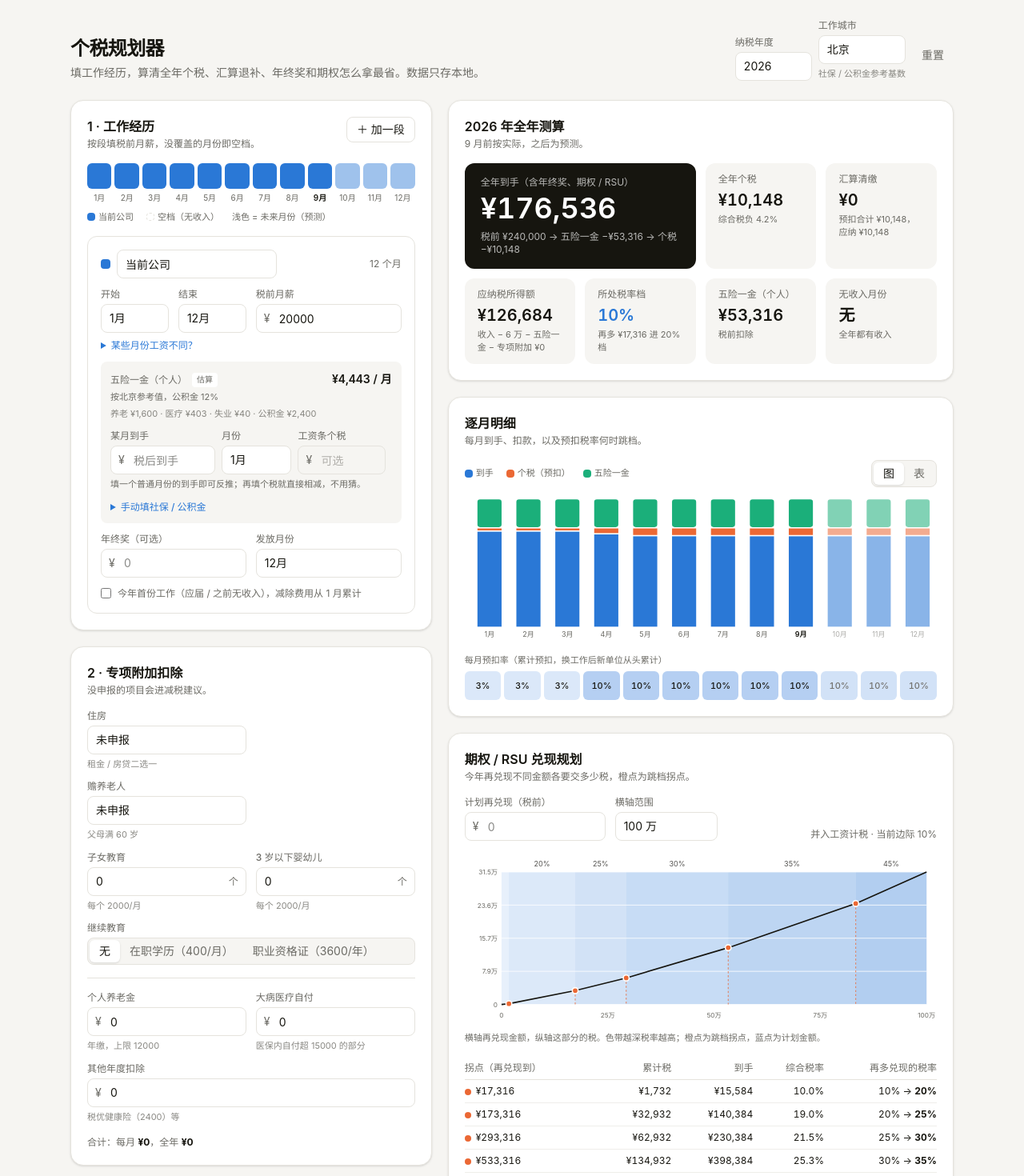
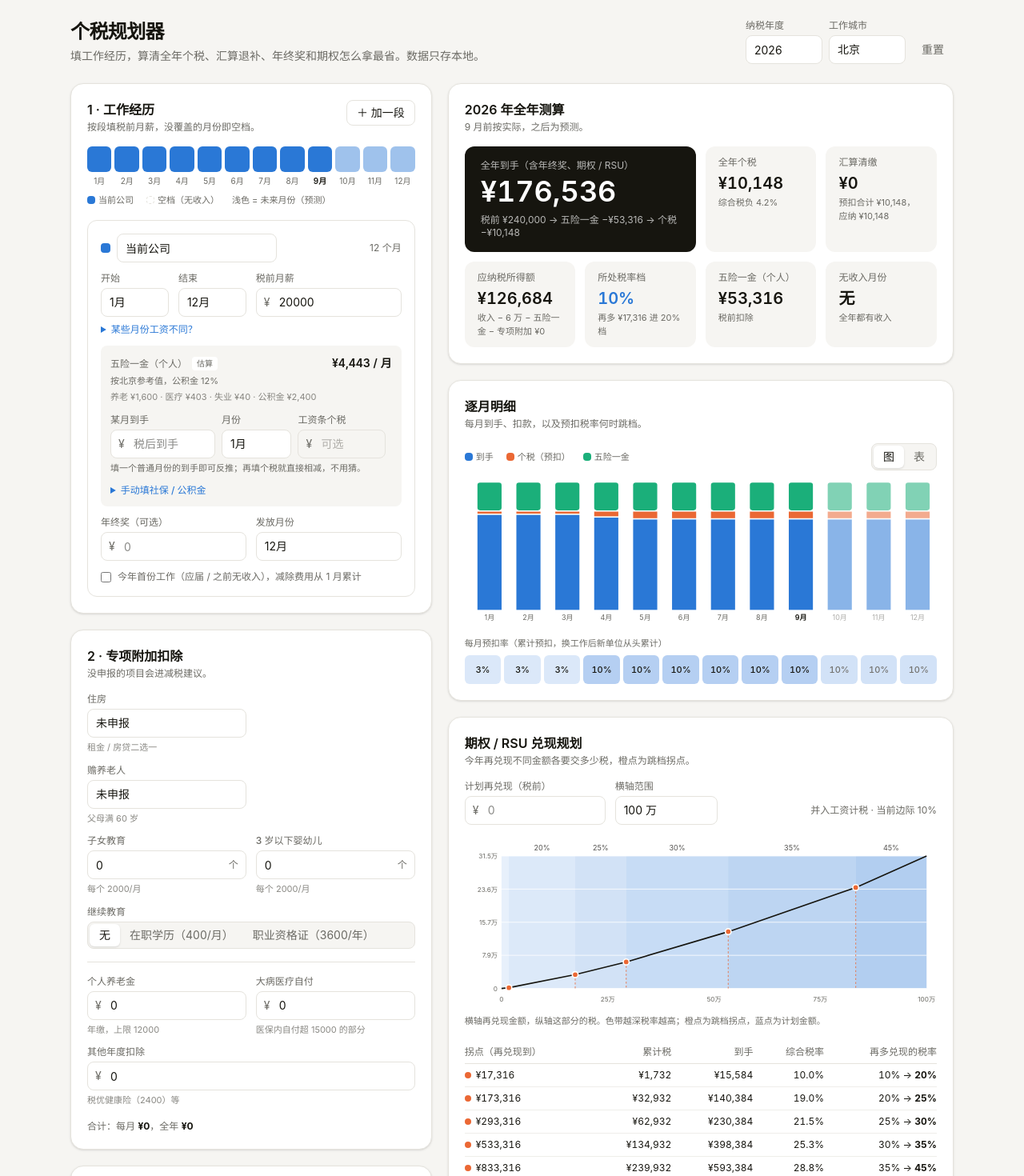
Before and after one commit to yyarrow/cn-tax, a Next.js app: page / in a window 1280 px wide. Shown: the top 1470 px of the page at 80% size. Built offline with nearby package versions, Linux system fonts and the light colour scheme.

Commit message:
Align inputs in every field row
Labels never wrap and rows align to the top, so inputs with and without
hints sit on the same line; buttons beside fields are offset by the label
height instead of bottom-aligned.

Co-Authored-By: Claude Fable 5.1 <noreply@anthropic.com>

```diff
--- a/src/components/App.tsx
+++ b/src/components/App.tsx
@@ -28,11 +28,11 @@ export function App() {
           <h1 className="text-2xl font-semibold tracking-tight text-ink">个税规划器</h1>
           <p className="mt-1 text-sm text-muted">填工作经历，算清全年个税、汇算退补、年终奖和期权怎么拿最省。数据只存本地。</p>
         </div>
-        <div className="flex items-end gap-2">
+        <div className="flex items-start gap-2">
           <Field label="纳税年度">
             <NumberInput value={profile.year} onChange={(year) => patch({ year: Math.round(year) })} className="w-24" min={2019} />
           </Field>
-          <Field label="工作城市" hint="社保 / 公积金参考基数">
+          <Field label="工作城市">
             <Select value={profile.cityId} onChange={(e) => patch({ cityId: e.target.value })} className="w-32">
               {CITY_PRESETS.map((c) => (
                 <option key={c.id} value={c.id}>
@@ -41,7 +41,7 @@ export function App() {
               ))}
             </Select>
           </Field>
-          <Button variant="ghost" onClick={() => confirm("清空所有输入，恢复默认？") && reset()} className="mb-4">
+          <Button variant="ghost" onClick={() => confirm("清空所有输入，恢复默认？") && reset()} className="mt-5 h-9">
             重置
           </Button>
         </div>
--- a/src/components/EquityChart.tsx
+++ b/src/components/EquityChart.tsx
@@ -76,7 +76,7 @@ export function EquityChart({ e, plan, onChange }: { e: EquityResult; plan: Equi
 
   return (
     <div className="space-y-4">
-      <div className="flex flex-wrap items-end gap-3">
+      <div className="flex flex-wrap items-start gap-3">
         <Field label="计划再兑现（税前）" className="w-44">
           <NumberInput value={plan.plannedExtra} placeholder="0" prefix="¥" step={10000} onChange={(plannedExtra) => onChange({ ...plan, plannedExtra })} />
         </Field>
@@ -89,7 +89,7 @@ export function EquityChart({ e, plan, onChange }: { e: EquityResult; plan: Equi
             <option value={5_000_000}>500 万</option>
           </Select>
         </Field>
-        <div className="ml-auto text-xs text-muted">
+        <div className="ml-auto mt-5 text-xs leading-9 text-muted">
           {modeText}
           {e.income > 0 ? ` · 已兑现 ${fmtMoney(e.income)}，税 ${fmtMoney(e.tax)}` : ""} · 当前边际 {fmtPct(e.currentRate, 0)}
         </div>
--- a/src/components/EquityEditor.tsx
+++ b/src/components/EquityEditor.tsx
@@ -23,7 +23,7 @@ export function EquityEditor({ plan, onChange }: { plan: EquityPlan; onChange: (
       </Field>
       {plan.events.length > 0 && <div className="text-xs font-medium text-muted">今年已兑现 / 已确定的</div>}
       {plan.events.map((e) => (
-        <div key={e.id} className="grid grid-cols-[1fr_1fr_auto] items-end gap-2 sm:grid-cols-[1.2fr_1fr_1fr_auto]">
+        <div key={e.id} className="grid grid-cols-[1fr_1fr_auto] items-start gap-2 sm:grid-cols-[1.2fr_1fr_1fr_auto]">
           <Field label="名称" className="col-span-3 sm:col-span-1">
             <TextInput value={e.name} onChange={(name) => patchEvent(e.id, { name })} placeholder="如：Q4 回购" />
           </Field>
@@ -33,7 +33,7 @@ export function EquityEditor({ plan, onChange }: { plan: EquityPlan; onChange: (
           <Field label="月份">
             <MonthSelect value={e.month} onChange={(month) => patchEvent(e.id, { month })} />
           </Field>
-          <Button variant="danger" className="h-9 px-2" onClick={() => onChange({ ...plan, events: plan.events.filter((x) => x.id !== e.id) })}>
+          <Button variant="danger" className="mt-5 h-9 px-2" onClick={() => onChange({ ...plan, events: plan.events.filter((x) => x.id !== e.id) })}>
             删除
           </Button>
         </div>
--- a/src/components/SegmentEditor.tsx
+++ b/src/components/SegmentEditor.tsx
@@ -190,7 +190,7 @@ export function SegmentEditor({
               onChange={(tax) => seg.netSample && onChange({ netSample: { ...seg.netSample, tax: tax > 0 ? tax : tax === 0 ? 0 : undefined } })}
             />
           </Field>
-          <div className="flex items-end">
+          <div className="mt-5">
             {hasSample && (
               <Button variant="ghost" onClick={() => onChange({ netSample: undefined, social: { ...social, mode: "auto" } })} className="h-9 px-2">
                 清除
--- a/src/components/ui.tsx
+++ b/src/components/ui.tsx
@@ -23,7 +23,7 @@ export function Card({ title, subtitle, action, children, className = "" }: { ti
 export function Field({ label, hint, children, className = "" }: { label: ReactNode; hint?: ReactNode; children: ReactNode; className?: string }) {
   return (
     <label className={`flex flex-col gap-1 ${className}`}>
-      <span className="text-xs font-medium text-muted">{label}</span>
+      <span className="whitespace-nowrap text-xs font-medium text-muted">{label}</span>
       {children}
       {hint && <span className="text-[11px] text-muted/80">{hint}</span>}
     </label>
```
